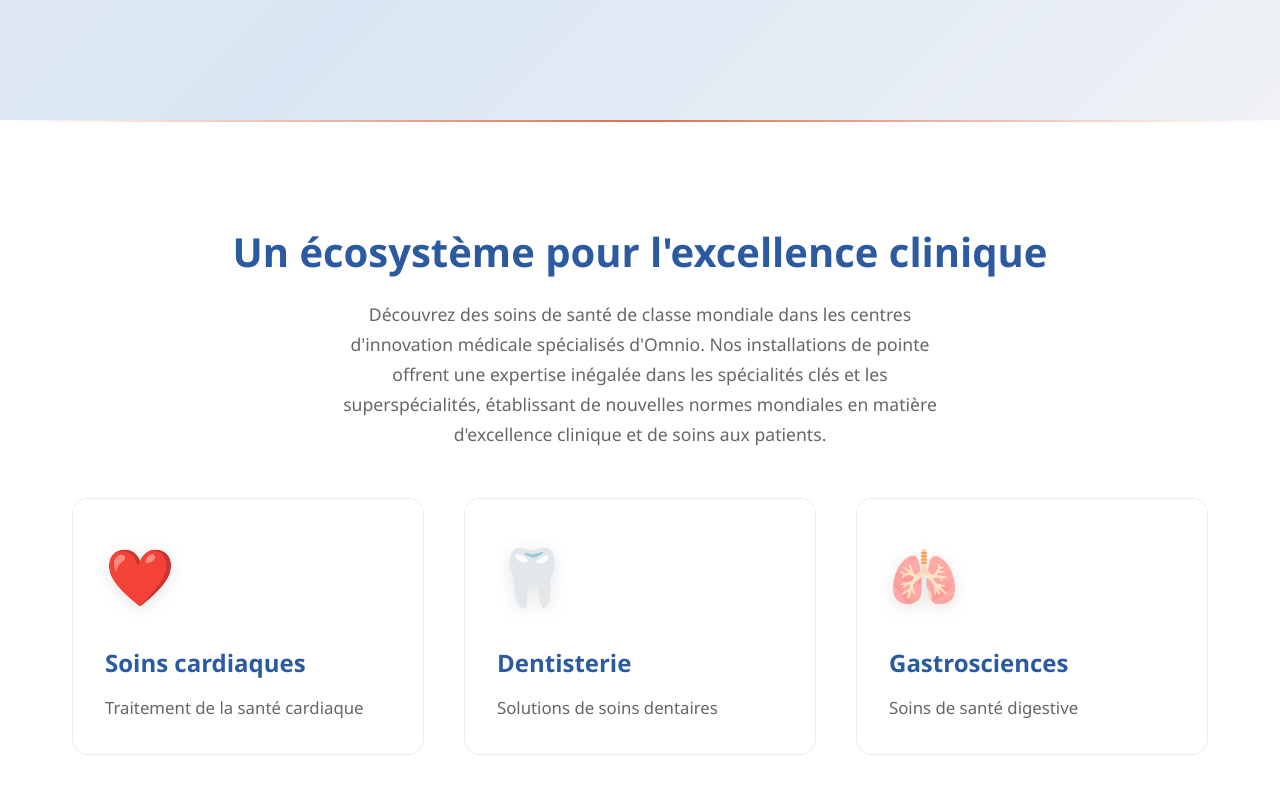
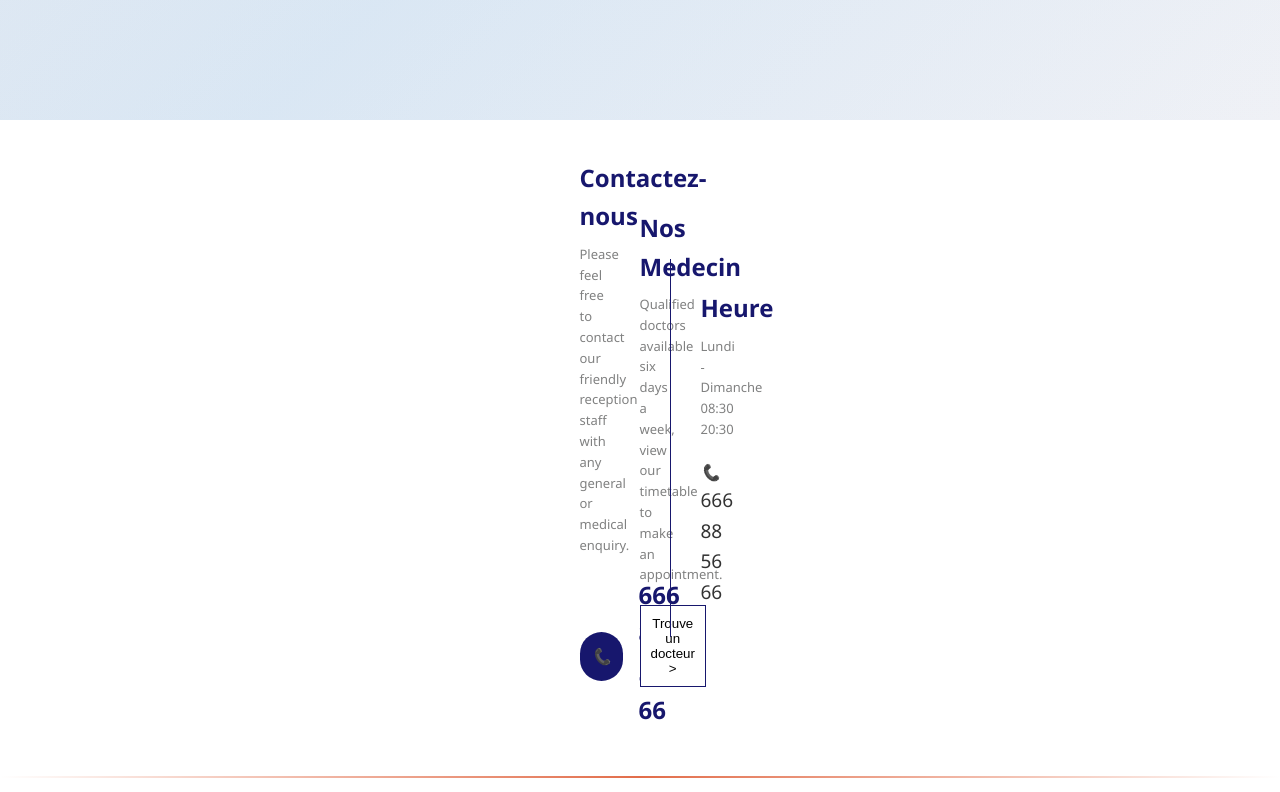
Before and after one commit to Lunkht/clinique_priorite_sante, a plain HTML site: page index.html in a window 1280 px wide. Shown: the part 640-1432 px from the top of the page. Drawn offline with Linux system fonts and the light colour scheme.

Commit message:
new file

```diff
--- a/index.html
+++ b/index.html
@@ -1,5 +1,6 @@
 <!DOCTYPE html>
 <html lang="fr">
+
 <head>
     <meta charset="UTF-8">
     <meta name="viewport" content="width=device-width, initial-scale=1.0">
@@ -8,17 +9,23 @@
     <style>
         /* Ajustement pour rendre les cartes de témoignage plus carrées */
         .testimonial-card {
-            width: 300px; /* Largeur réduite */
-            min-width: 300px; /* Largeur minimale fixe */
-            height: 300px; /* Hauteur égale à la largeur pour un aspect carré */
+            width: 300px;
+            /* Largeur réduite */
+            min-width: 300px;
+            /* Largeur minimale fixe */
+            height: 300px;
+            /* Hauteur égale à la largeur pour un aspect carré */
             display: flex;
             flex-direction: column;
-            justify-content: center; /* Centrer le contenu verticalement */
-            padding: 1.5rem; /* Ajuster le padding interne */
+            justify-content: center;
+            /* Centrer le contenu verticalement */
+            padding: 1.5rem;
+            /* Ajuster le padding interne */
         }
 
         .testimonial-text {
-            font-size: 0.9rem; /* Réduire la taille de la police pour s'adapter */
+            font-size: 0.9rem;
+            /* Réduire la taille de la police pour s'adapter */
             line-height: 1.5;
         }
 
@@ -26,14 +33,86 @@
             font-size: 0.85rem;
             margin-top: 1rem;
         }
+
+        .contact-zone {}
+
+        .ctz-container {
+            max-width: 960px;
+            display: flex;
+            align-items: center;
+            justify-content: center;
+            margin: 9px auto;
+        }
+
+        .call-us {
+            width: 22%;
+            padding: 30px;
+        }
+
+        .call-us {
+            width: 2px;
+        }
+
+        .call-us h2 {
+            color: #17176d;
+            margin-bottom: 8px;
+        }
+
+        .call-us p {
+            color: rgb(128, 129, 129);
+            margin-bottom: 8px;
+            font-size: 13px;
+        }
+
+        .numb-btn {
+            display: flex;
+            align-items: center;
+            margin-top: 20px;
+        }
+
+        .numb-btn i {
+            margin-right: 15px;
+            background-color: #17176d;
+            border-radius: 50px;
+            padding: 12px;
+            color: white;
+        }
+
+        .doctor-btn {
+            display: flex;
+            align-items: center;
+            border: 1px solid #17176d;
+            padding: 10px;
+            margin-top: 20px;
+            background: white;
+        }
+
+        .doctor-btn h2 {
+            font-size: 19px;
+        }
+
+        .open-hour {
+            margin-top: 20px;
+        }
+
+        .open-hour span {
+            font-size: 19px;
+            font-style: bold;
+        }
+
+        #our-open-hour {
+            border-left: #17176d 1px solid;
+        }
     </style>
 </head>
+
 <body>
 
     <!-- Header -->
     <header class="header">
         <div class="nav-container">
-            <div class="logo"><a href="index.html"><img src="static/images/logo-01.svg" alt="Clinique Priorité Santé"></a></div>
+            <div class="logo"><a href="index.html"><img src="static/images/logo-01.svg"
+                        alt="Clinique Priorité Santé"></a></div>
             <nav>
                 <ul class="nav-menu">
                     <li><a href="index.html" class="active">Accueil</a></li>
@@ -42,7 +121,8 @@
                     <li><a href="contact.html">Contact</a></li>
                 </ul>
             </nav>
-            <a href="contact.html#emergency" class="emergency-btn"><img src="static/images/emergency_call-02.svg" alt=""> Appel Urgent</a>
+            <a href="contact.html#emergency" class="emergency-btn"><img src="static/images/emergency_call-02.svg"
+                    alt=""> Appel Urgent</a>
         </div>
     </header>
 
@@ -50,8 +130,9 @@
     <section class="hero">
         <div class="hero-container">
             <div class="hero-content">
-                <h1> Là où la guérison<br>est comme à la  <span class="highlight">maison</span></h1>
-                <p>Commencez votre parcours vers une meilleure santé. Trouvez le médecin et la spécialité qui vous conviennent ci-dessous.</p>
+                <h1> Là où la guérison<br>est comme à la <span class="highlight">maison</span></h1>
+                <p>Commencez votre parcours vers une meilleure santé. Trouvez le médecin et la spécialité qui vous
+                    conviennent ci-dessous.</p>
 
                 <div class="doctor-search">
                     <select class="search-input">
@@ -67,12 +148,46 @@
 
         </div>
     </section>
+    <div class="contact-zone">
+        <div class="ctz-container">
 
+            <div class="call-us">
+                <h2>Contactez-nous</h2>
+                <p>Please feel free to contact our friendly reception staff with any general or medical enquiry.</p>
+                <div class="numb-btn">
+                    <i>📞</i>
+                    <h2>666 88 56 66</h2>
+                </div>
+            </div>
+
+            <div class="call-us">
+                <h2>Nos Medecin</h2>
+                <p>Qualified doctors available six days a week, view our timetable to make an appointment.</p>
+                <button class="doctor-btn">
+                    Trouve un docteur >
+
+                </button>
+            </div>
+
+            <div class="call-us" id="our-open-hour">
+                <h2>Heure</h2>
+                <p>Lundi - Dimanche <span>08:30</span> <span>20:30</span></p>
+                <div class="open-hour">
+                    <i>📞</i>
+                    <span>666 88 56 66</span>
+                </div>
+            </div>
+
+        </div>
+    </div>
     <!-- Specialties Section -->
     <section class="specialties" id="specialties">
         <div class="container">
             <h2 class="section-title">Un écosystème pour l'excellence clinique</h2>
-            <p class="section-subtitle">Découvrez des soins de santé de classe mondiale dans les centres d'innovation médicale spécialisés d'Omnio. Nos installations de pointe offrent une expertise inégalée dans les spécialités clés et les superspécialités, établissant de nouvelles normes mondiales en matière d'excellence clinique et de soins aux patients.</p>
+            <p class="section-subtitle">Découvrez des soins de santé de classe mondiale dans les centres d'innovation
+                médicale spécialisés d'Omnio. Nos installations de pointe offrent une expertise inégalée dans les
+                spécialités clés et les superspécialités, établissant de nouvelles normes mondiales en matière
+                d'excellence clinique et de soins aux patients.</p>
 
             <div class="specialties-grid" id="specialties-grid">
                 <div class="loading">
@@ -117,7 +232,9 @@
     <section class="stats">
         <div class="container">
             <h2 class="section-title">Pourquoi choisir <span class="highlight">Clinique Priorité Santé ?</span></h2>
-            <p class="section-subtitle">À la Clinique Priorité Santé, nous combinons soins médicaux experts et compassion, offrant un traitement personnalisé pour garantir que chaque patient se sente soutenu et valorisé tout au long de son parcours de guérison..</p>
+            <p class="section-subtitle">À la Clinique Priorité Santé, nous combinons soins médicaux experts et
+                compassion, offrant un traitement personnalisé pour garantir que chaque patient se sente soutenu et
+                valorisé tout au long de son parcours de guérison..</p>
 
             <div class="stats-grid" id="stats-grid">
                 <div class="loading">
@@ -133,7 +250,8 @@
             <div class="testimonials-content">
                 <h2 class="section-title">Voix de confiance</h2>
                 <h3 style="font-size: 2rem; margin-bottom: 1rem;">Nos patients</h3>
-                <p class="section-subtitle">Histoires vraies de nos patients sur leur cheminement vers la guérison avec la Clinique Priorité Santé</p>
+                <p class="section-subtitle">Histoires vraies de nos patients sur leur cheminement vers la guérison avec
+                    la Clinique Priorité Santé</p>
 
                 <div class="testimonials-slider" id="testimonials-slider">
                     <div class="loading">
@@ -153,7 +271,8 @@
     <section class="healthcare-partners">
         <div class="container">
             <h2 class="section-title">Approuvé par les principaux partenaires du secteur de la santé</h2>
-            <p class="section-subtitle">Collaborer avec des partenaires de confiance pour offrir les meilleurs services de santé</p>
+            <p class="section-subtitle">Collaborer avec des partenaires de confiance pour offrir les meilleurs services
+                de santé</p>
 
             <div class="partners-grid">
                 <div class="partner-logo">
@@ -206,15 +325,16 @@
                     <div class="card-content">
                         <div class="card-icon emergency-icon">
                             <svg width="32" height="32" viewBox="0 0 32 32" fill="none">
-                                <circle cx="16" cy="16" r="12" fill="#ff4757"/>
-                                <path d="M16 10v8M16 22v2" stroke="white" stroke-width="2" stroke-linecap="round"/>
+                                <circle cx="16" cy="16" r="12" fill="#ff4757" />
+                                <path d="M16 10v8M16 22v2" stroke="white" stroke-width="2" stroke-linecap="round" />
                             </svg>
                         </div>
                         <span class="card-text">Appel d'urgence</span>
                     </div>
                     <div class="card-arrow">
                         <svg width="20" height="20" viewBox="0 0 20 20" fill="none">
-                            <path d="M7.5 5l5 5-5 5" stroke="#4a90e2" stroke-width="2" stroke-linecap="round" stroke-linejoin="round"/>
+                            <path d="M7.5 5l5 5-5 5" stroke="#4a90e2" stroke-width="2" stroke-linecap="round"
+                                stroke-linejoin="round" />
                         </svg>
                     </div>
                 </div>
@@ -223,16 +343,17 @@
                     <div class="card-content">
                         <div class="card-icon doctor-icon">
                             <svg width="32" height="32" viewBox="0 0 32 32" fill="none">
-                                <circle cx="16" cy="10" r="4" fill="#4a90e2"/>
-                                <path d="M8 24c0-4.4 3.6-8 8-8s8 3.6 8 8" stroke="#4a90e2" stroke-width="2"/>
-                                <path d="M16 6v4M14 8h4" stroke="white" stroke-width="1.5"/>
+                                <circle cx="16" cy="10" r="4" fill="#4a90e2" />
+                                <path d="M8 24c0-4.4 3.6-8 8-8s8 3.6 8 8" stroke="#4a90e2" stroke-width="2" />
+                                <path d="M16 6v4M14 8h4" stroke="white" stroke-width="1.5" />
                             </svg>
                         </div>
                         <span class="card-text">Trouver un médecin</span>
                     </div>
                     <div class="card-arrow">
                         <svg width="20" height="20" viewBox="0 0 20 20" fill="none">
-                            <path d="M7.5 5l5 5-5 5" stroke="#4a90e2" stroke-width="2" stroke-linecap="round" stroke-linejoin="round"/>
+                            <path d="M7.5 5l5 5-5 5" stroke="#4a90e2" stroke-width="2" stroke-linecap="round"
+                                stroke-linejoin="round" />
                         </svg>
                     </div>
                 </div>
@@ -241,20 +362,21 @@
                     <div class="card-content">
                         <div class="card-icon appointment-icon">
                             <svg width="32" height="32" viewBox="0 0 32 32" fill="none">
-                                <rect x="6" y="8" width="20" height="16" rx="2" stroke="#4a90e2" stroke-width="2"/>
-                                <path d="M12 4v8M20 4v8" stroke="#4a90e2" stroke-width="2"/>
-                                <rect x="10" y="14" width="2" height="2" fill="#4a90e2"/>
-                                <rect x="15" y="14" width="2" height="2" fill="#4a90e2"/>
-                                <rect x="20" y="14" width="2" height="2" fill="#4a90e2"/>
-                                <rect x="10" y="18" width="2" height="2" fill="#4a90e2"/>
-                                <rect x="15" y="18" width="2" height="2" fill="#4a90e2"/>
+                                <rect x="6" y="8" width="20" height="16" rx="2" stroke="#4a90e2" stroke-width="2" />
+                                <path d="M12 4v8M20 4v8" stroke="#4a90e2" stroke-width="2" />
+                                <rect x="10" y="14" width="2" height="2" fill="#4a90e2" />
+                                <rect x="15" y="14" width="2" height="2" fill="#4a90e2" />
+                                <rect x="20" y="14" width="2" height="2" fill="#4a90e2" />
+                                <rect x="10" y="18" width="2" height="2" fill="#4a90e2" />
+                                <rect x="15" y="18" width="2" height="2" fill="#4a90e2" />
                             </svg>
                         </div>
                         <span class="card-text">Prendre rendez-vous</span>
                     </div>
                     <div class="card-arrow">
                         <svg width="20" height="20" viewBox="0 0 20 20" fill="none">
-                            <path d="M7.5 5l5 5-5 5" stroke="#4a90e2" stroke-width="2" stroke-linecap="round" stroke-linejoin="round"/>
+                            <path d="M7.5 5l5 5-5 5" stroke="#4a90e2" stroke-width="2" stroke-linecap="round"
+                                stroke-linejoin="round" />
                         </svg>
                     </div>
                 </div>
@@ -269,7 +391,8 @@
             <div class="footer-main">
                 <div class="footer-brand">
                     <div class="footer-logo">
-                        <span class="logo-icon"><img src="static/images/logo-01.svg" alt="" style="width: 200px; height: 90px;"></span>
+                        <span class="logo-icon"><img src="static/images/logo-01.svg" alt=""
+                                style="width: 200px; height: 90px;"></span>
                     </div>
 
                     <div class="social-links">
@@ -351,4 +474,5 @@
     <script src="static/js/navigation.js"></script>
     <script src="static/js/main.js"></script>
 </body>
+
 </html>
```
